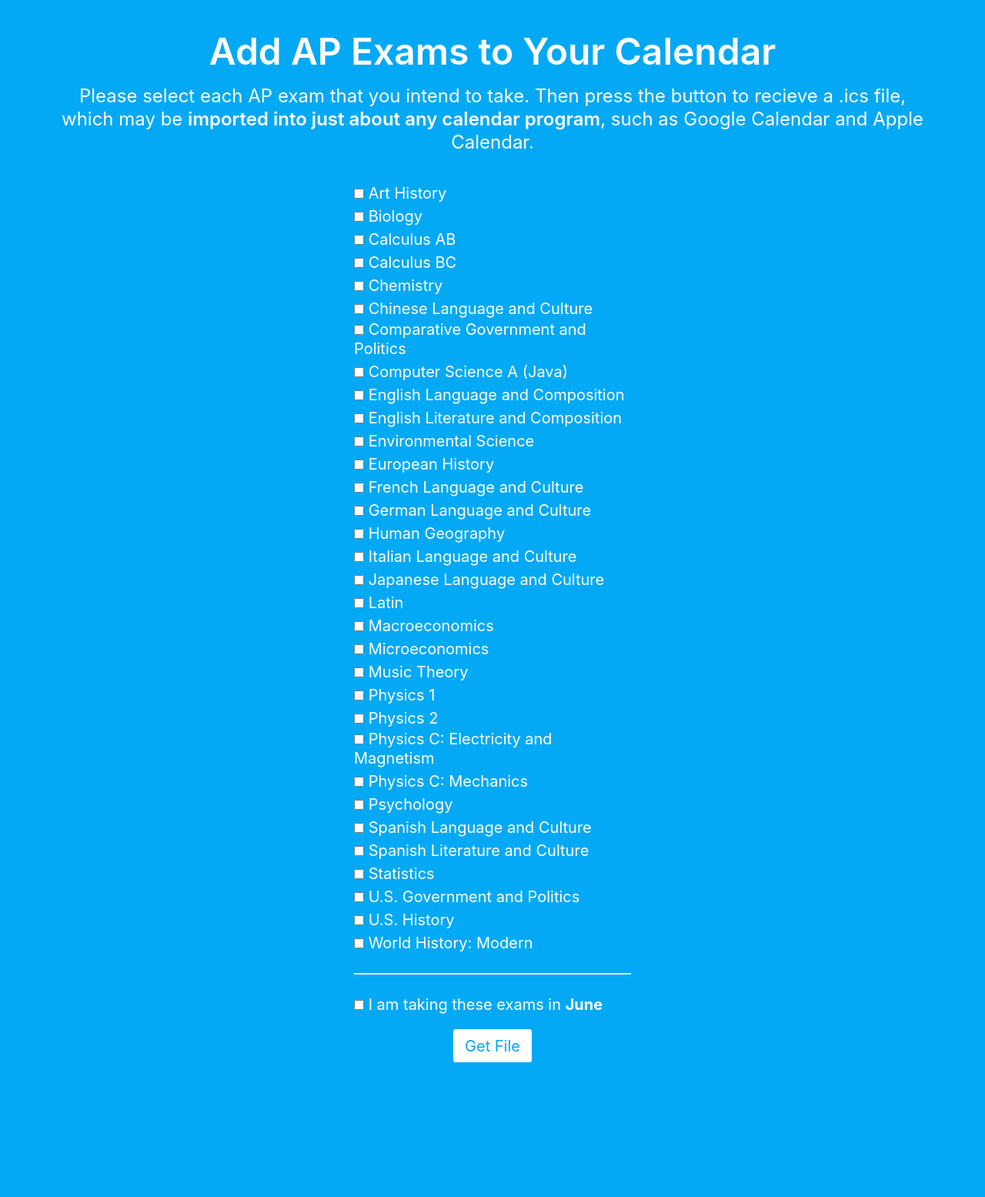
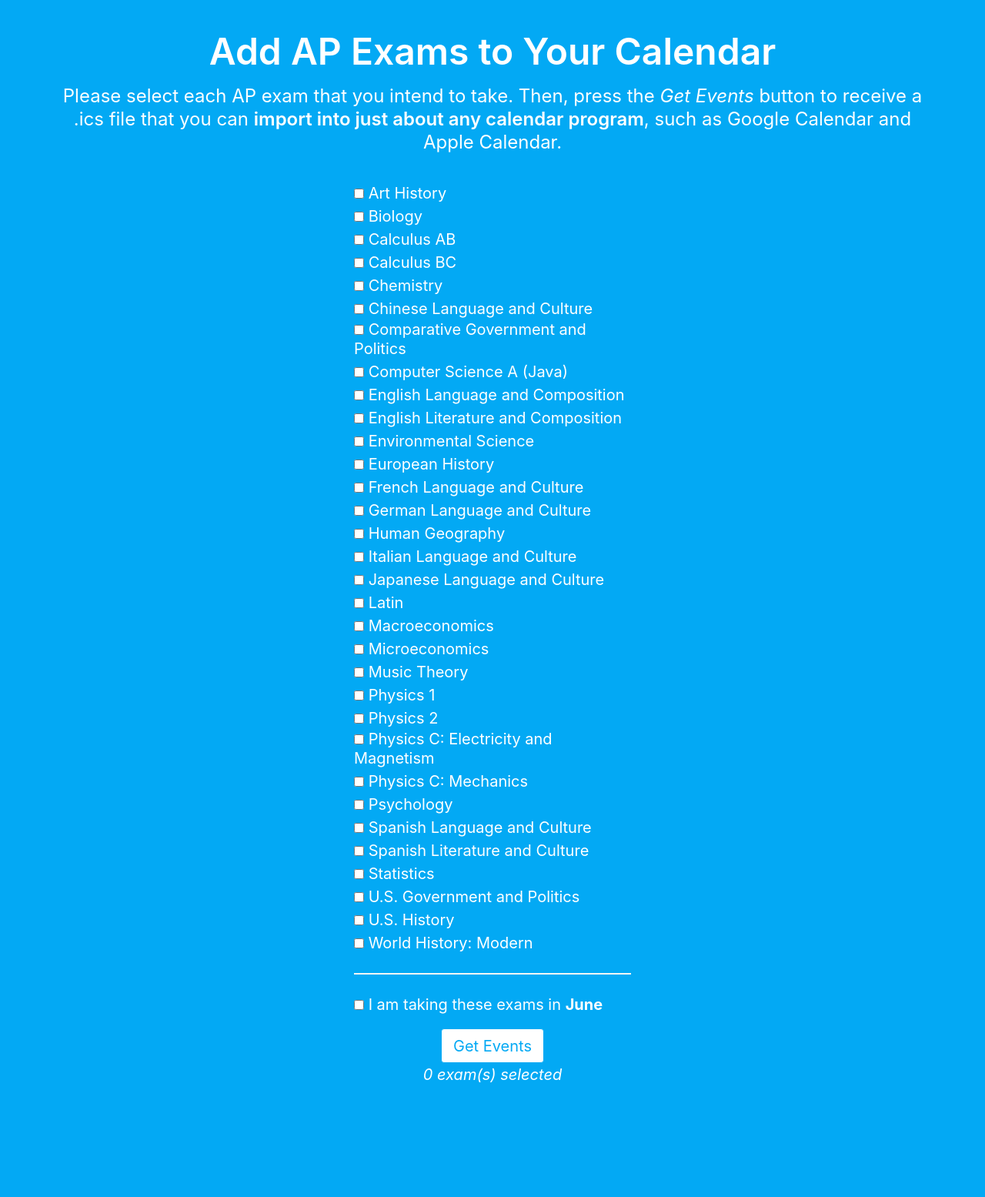
Before and after one commit to PreMatch/PreMatch, a Flask app: page /ap-exam/events in a window 1280 px wide. Shown: the part 156-1711 px from the top of the page at 77% size. Before the commit the page ends 1537 px from the top, so only its background shows below. Run offline with Flask 2, Linux system fonts and the light colour scheme; the visitor is signed in with stand-in values (Sample User, id 1); parts of the project's set-up code (start-up, migrations or seed data) failed here and were passed over; some libraries are stand-ins or nearby versions.

Commit message:
ap-events: Reword some interface, remove login requirement

```diff
--- a/adapters/flask/user.py
+++ b/adapters/flask/user.py
@@ -250,10 +250,9 @@ def download_ahs_at_home_ics_until_june():
 
 
 @user_app.route('/ap-exam/events', methods=['GET', 'POST'])
-@requires_login
 def ap_exam_events():
     if request.method == 'GET':
-        return render_template('ap_events.html', handle=g.handle, subjects=ap.AP_TEST_DESCRIPTIONS.keys())
+        return render_template('ap_events.html', handle=logged_handle(), subjects=ap.AP_TEST_DESCRIPTIONS.keys())
 
     payload = request.form
     try:
@@ -261,7 +260,8 @@ def ap_exam_events():
         makeup = subjects.pop('__makeup', False)
         calendar = ap.calendar_of_exams(ap.exam_events(subjects.keys(), makeup))
         ics = IcsCalendarCase.generate_ics(calendar)
-        print(f'event exam_events_download makeup={payload.get("makeup")} len={len(calendar.events)} {g.handle}')
+        print(f'event exam_events_download makeup={payload.get("makeup")} len={len(calendar.events)} '
+              f'handle={logged_handle()}')
 
         ics.seek(0)
         return send_file(ics, mimetype='text/calendar', as_attachment=True, attachment_filename='ap-exams.ics')
--- a/templates/ap_events.html
+++ b/templates/ap_events.html
@@ -11,8 +11,8 @@
 <section class="is-transparent is-medium section pushed">
     <div class="container is-fluid has-text-centered">
         <h1 class="title overridden-white is-size-1 is-size-3-mobile">Add AP Exams to Your Calendar</h1>
-        <p class="subtitle overridden-white is-size-4 is-size-5-mobile">Please select each AP exam that you intend to take. Then press
-            the button to recieve a .ics file, which may be <strong>imported into just about any calendar
+        <p class="subtitle overridden-white is-size-4 is-size-5-mobile">Please select each AP exam that you intend to take. Then, press
+            the <i>Get Events</i> button to receive a .ics file that you can <strong>import into just about any calendar
                 program</strong>, such as Google Calendar and Apple Calendar.</p>
         <form method="post" class="has-text-left overridden-white is-size-5 is-size-6-mobile">
             {% for subject in subjects %}
@@ -25,12 +25,13 @@
             {% endfor %}
             <hr>
             <label class="checkbox">
-                <input type="checkbox" name="__makeup">
+                <input type="checkbox" id="makeup-input" name="__makeup">
                 I am taking these exams in <strong>June</strong>
             </label>
             <div class="has-text-centered">
                 <a class="button is-outlined is-primary is-medium" href="javascript:void(0)" onclick="attemptSubmit()"
-                   title="Submit">Get File</a>
+                   title="Submit">Get Events</a><br>
+                <i id="selection-counter-container"><span id="selection-counter">0</span> exam(s) selected</i>
             </div>
             <p class="overridden-white" id="error-msg">Please select <strong>at least one</strong> item!</p>
         </form>
@@ -69,6 +70,15 @@
                 } else
                     $('#error-msg').show();
             }
+            $(() => {
+                const counterElement = $('#selection-counter');
+                let counter = 0;
+
+                $('input:checkbox:not(#makeup-input)').on('change', function() {
+                    counter += (this.checked ? 1 : -1);
+                    counterElement.text(counter);
+                });
+            });
         </script>
     </div>
 </section>
```
Also changed, not shown: templates/dashboard.html (+5 -5 lines).
